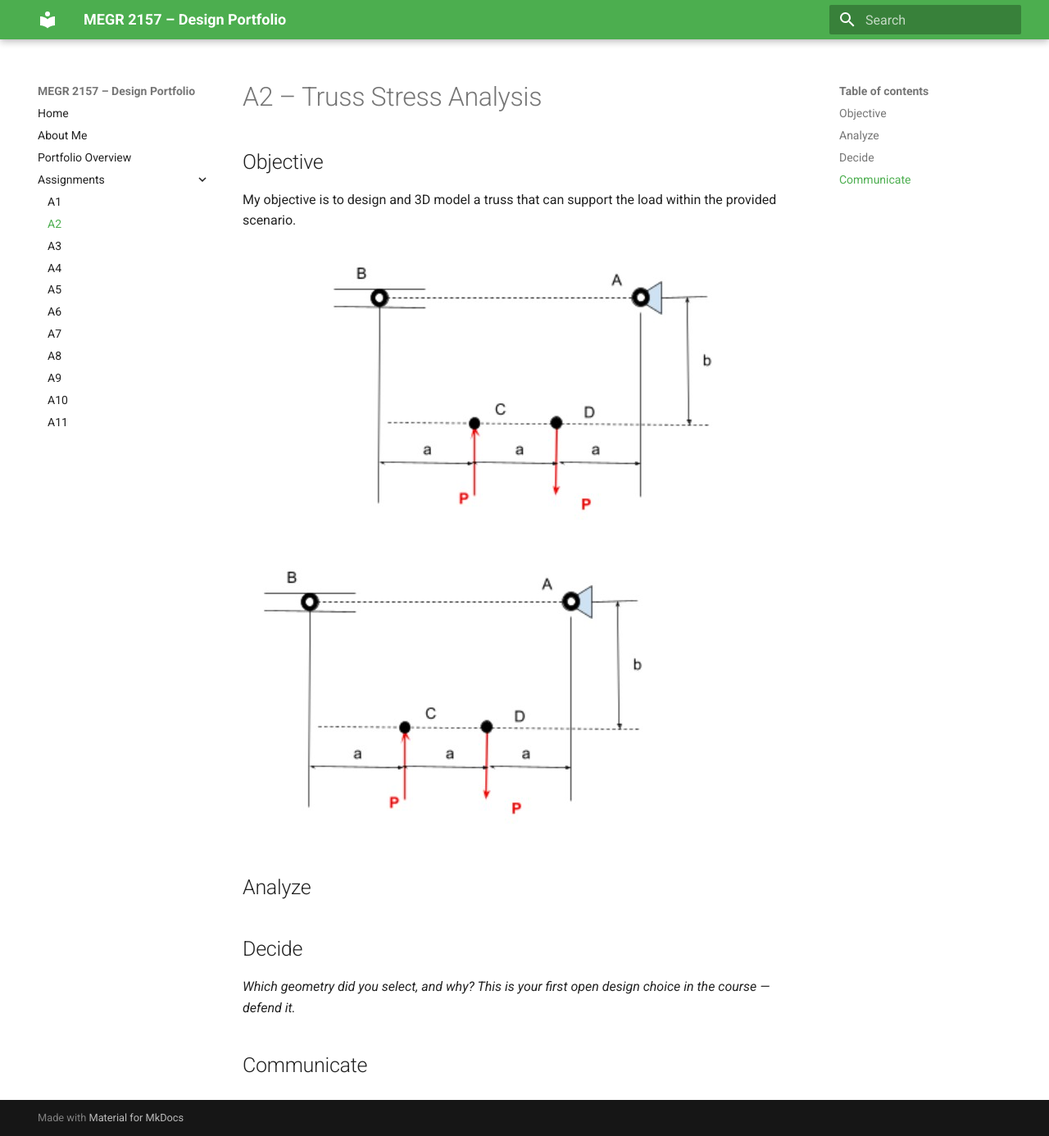
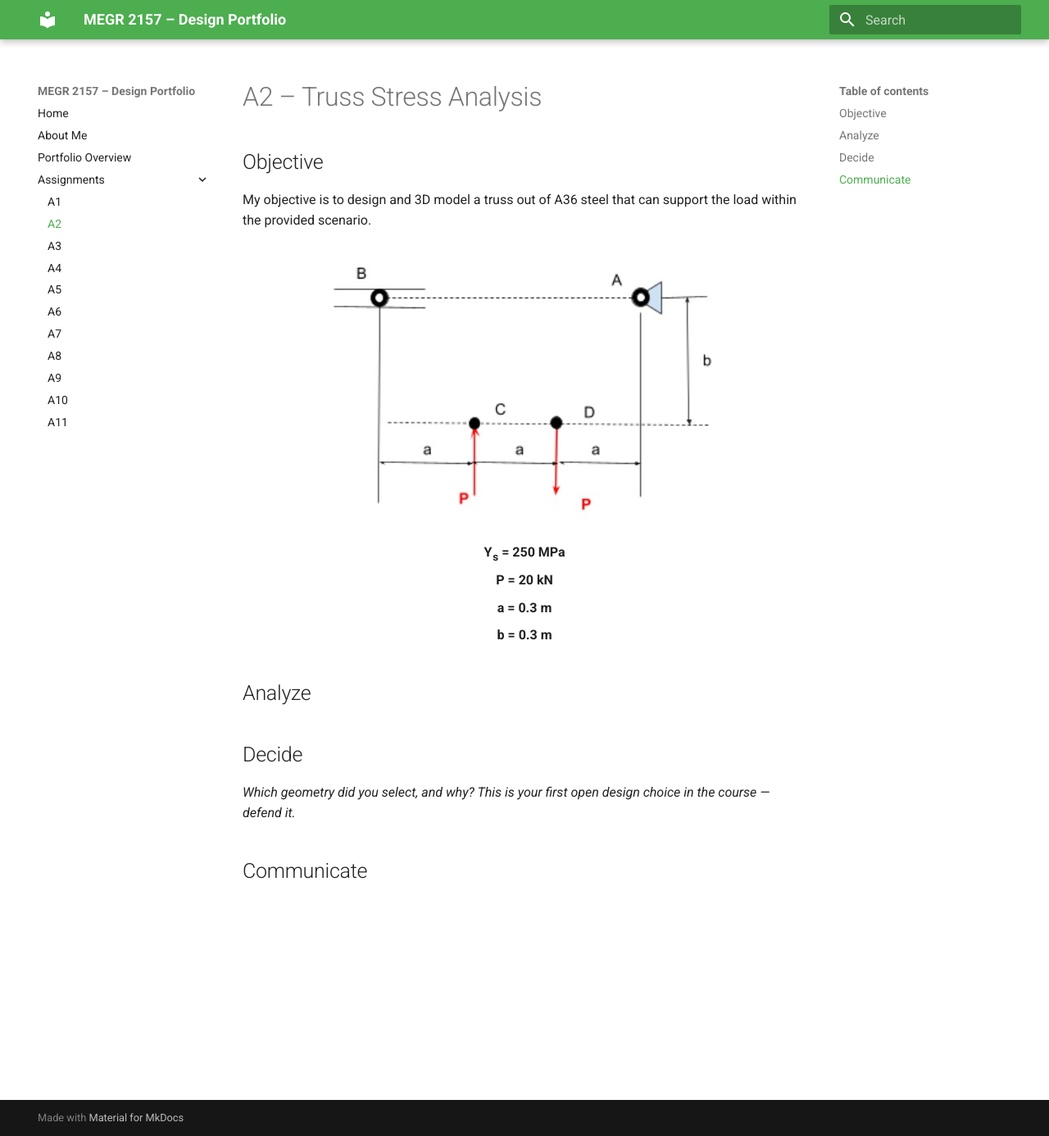
Before and after one commit to SanjayKashyap24/design-projects-portfolio, an MkDocs documentation site: the page built from docs/assignments/A02/index.md, in a window 1280 px wide and 1386 px high. Shown: the whole window at 82% size. Built offline with MkDocs 1.6.1 and Material for MkDocs 9.7.7, drawn with Linux system fonts in a browser that asks for light colours.

Commit message:
Clarify objective and add truss parameters
Updated the objective to specify the material as A36 steel and added additional parameters related to the truss analysis.

```diff
--- a/docs/assignments/A02/index.md
+++ b/docs/assignments/A02/index.md
@@ -1,13 +1,18 @@
 # A2 – Truss Stress Analysis
 
 ## Objective
-My objective is to design and 3D model a truss that can support the load within the provided scenario.
+My objective is to design and 3D model a truss out of A36 steel that can support the load within the provided scenario.
 
 <div style="text-align: center;">
   <img src="ProvideScenerio.jpg" alt="Clap Photo 2">
 </div>
 
-![Clap Photo 2](ProvideScenerio.jpg)
+<div style="text-align: center;">
+  <p style="font-weight: bold; margin: 8px 0;"><b>Y<sub>s</sub> = 250 MPa</b></p>
+  <p style="font-weight: bold; margin: 8px 0;"><b>P = 20 kN</b></p>
+  <p style="font-weight: bold; margin: 8px 0;"><b>a = 0.3 m</b></p>
+  <p style="font-weight: bold; margin: 8px 0;"><b>b = 0.3 m</b></p>
+</div>
 
 ## Analyze
 
```
